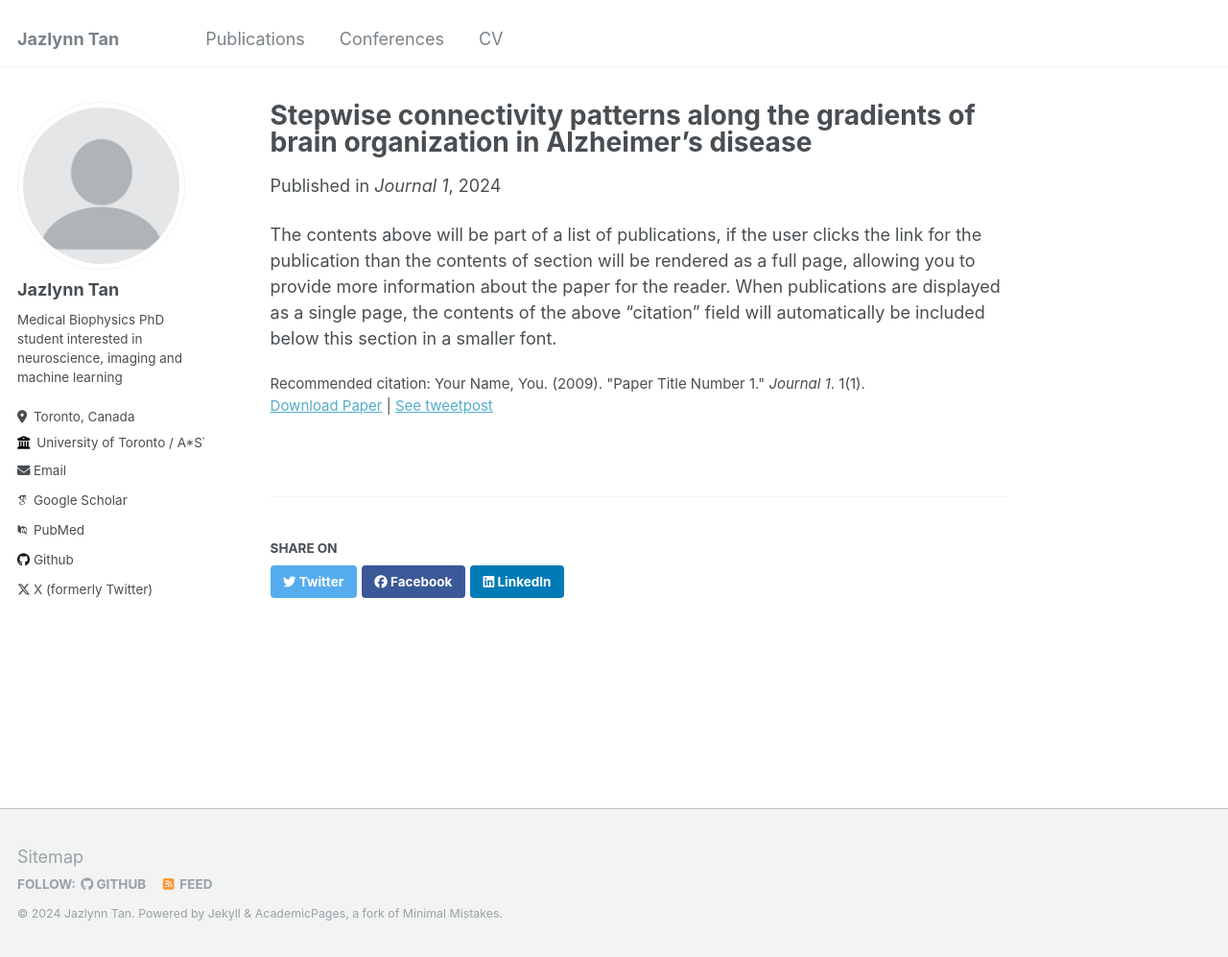
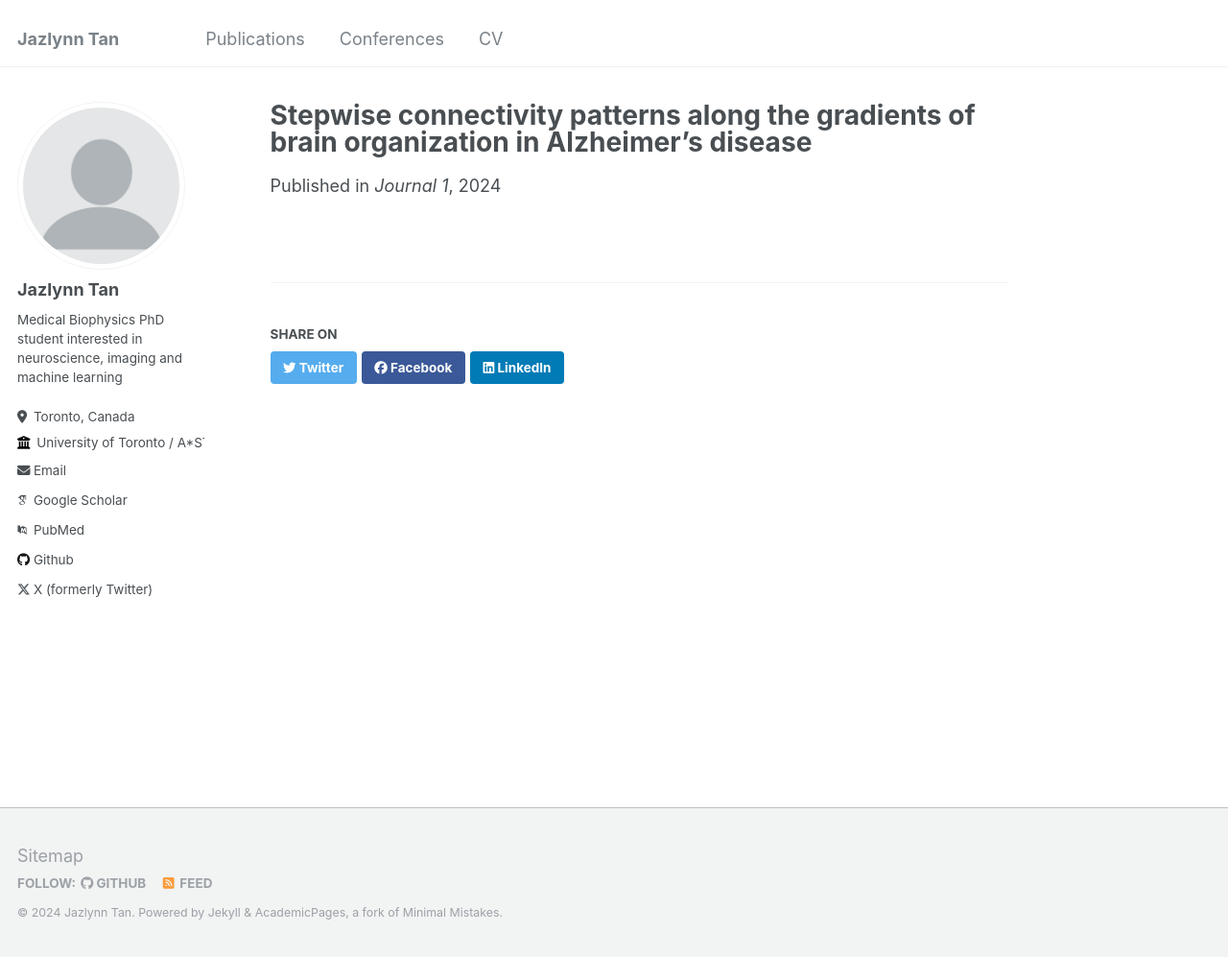
Before and after one commit to JazlynnXM-Tan/JazlynnXM-Tan.github.io, a Jekyll site: the page built from _conferences/OHBM-2024.md, in a window 1280 px wide and 997 px high. Shown: the whole window at 96% size. Built offline with Jekyll 4.4.1, drawn with Linux system fonts in a browser that asks for light colours; some web fonts are replaced.

Commit message:
Update OHBM-2024.md

```diff
--- a/_conferences/OHBM-2024.md
+++ b/_conferences/OHBM-2024.md
@@ -1,13 +1,11 @@
 ---
 title: "Stepwise connectivity patterns along the gradients of brain organization in Alzheimer's disease"
 collection: conferences
-permalink: /conferences/2009-10-01-paper-title-number-1
+permalink: /conferences/OHBM2024_stepwiseconnectivity_AD
 excerpt: 'This paper is about the number 1. The number 2 is left for future work.'
 date: June 2024
 venue: 'Journal 1'
-slidesurl: 'http://academicpages.github.io/files/slides1.pdf'
+slidesurl:
 paperurl: 'https://ww6.aievolution.com/hbm2401/index.cfm?do=abs.viewAbstract&style=1&abstractID=2100'
-citation: 'Your Name, You. (2009). &quot;Paper Title Number 1.&quot; <i>Journal 1</i>. 1(1).'
+citation:
 ---
-
-The contents above will be part of a list of publications, if the user clicks the link for the publication than the contents of section will be rendered as a full page, allowing you to provide more information about the paper for the reader. When publications are displayed as a single page, the contents of the above "citation" field will automatically be included below this section in a smaller font.
```
